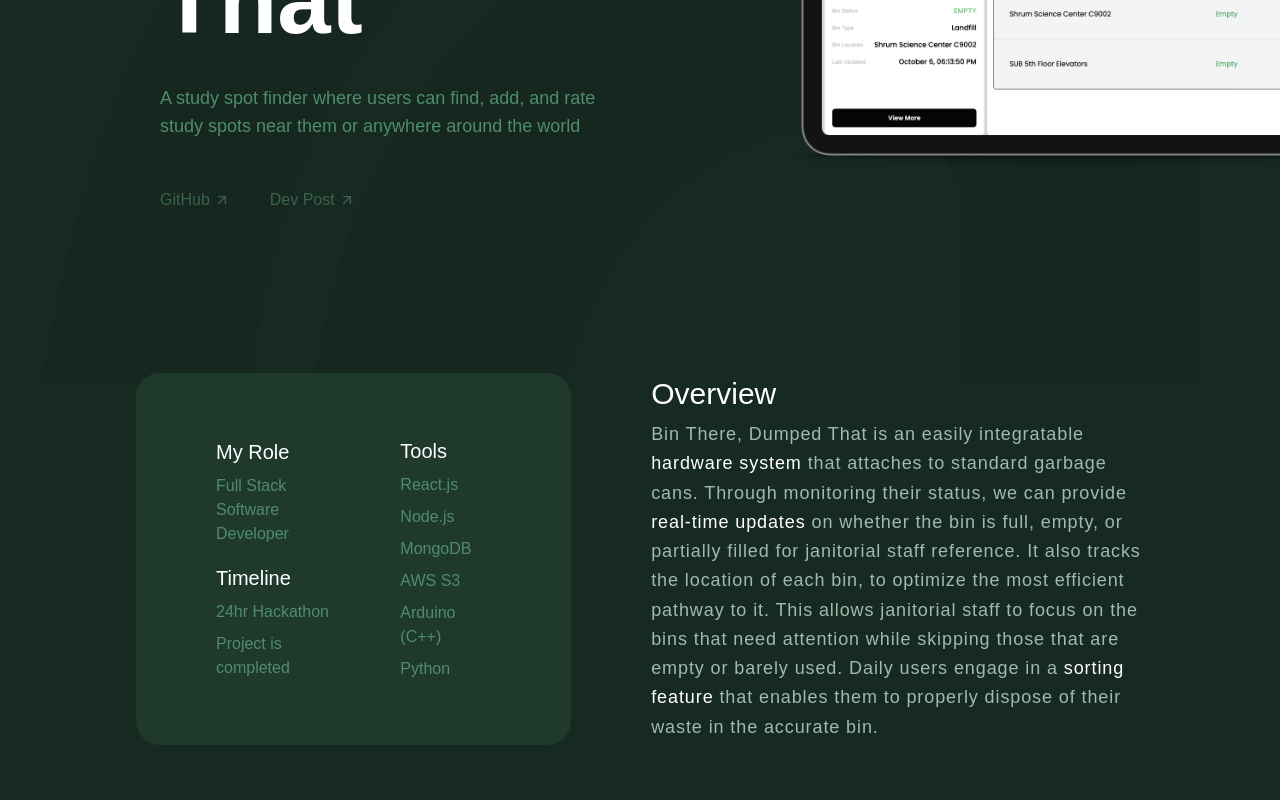
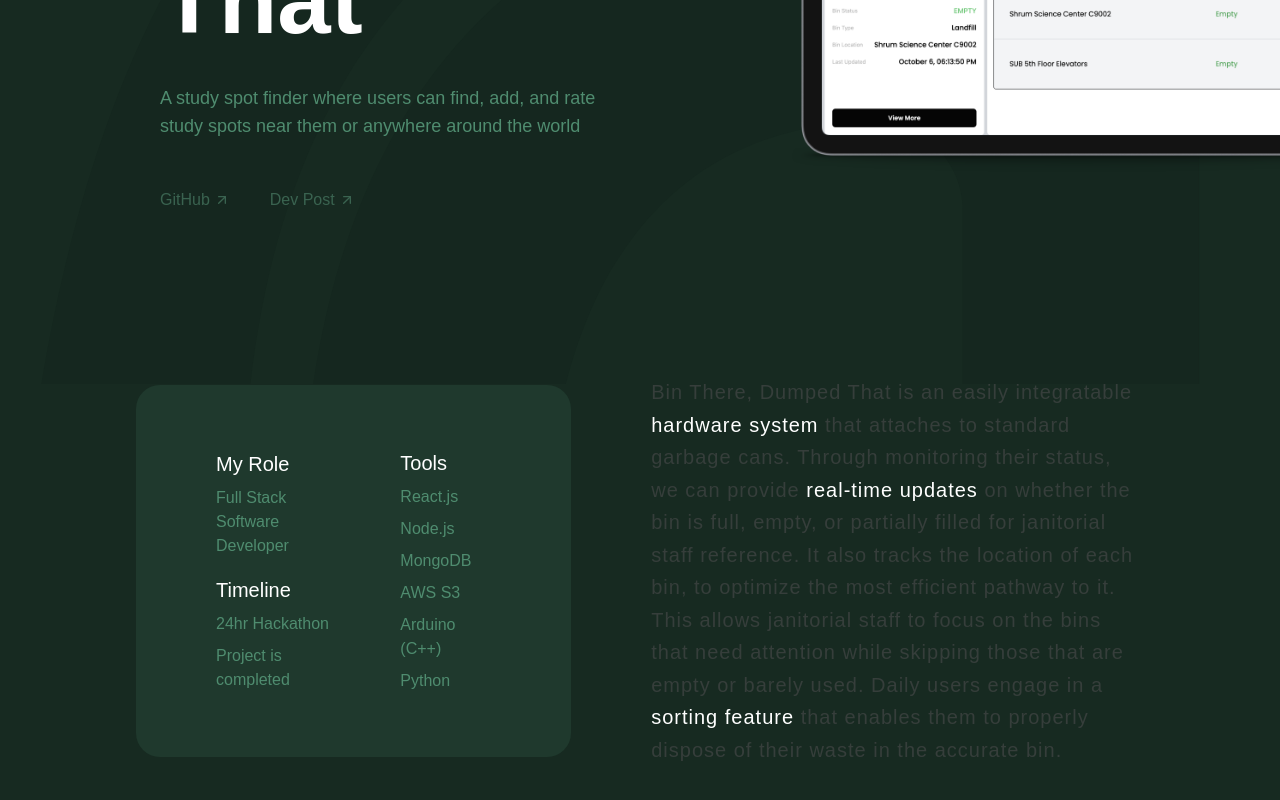
Before and after one commit to harjotsk03/portfolio24, a React (Create React App) app: page /bintheredumpedthat in a window 1280 px wide. Shown: the part 416-1216 px from the top of the page. Built offline with nearby package versions, Linux system fonts and the light colour scheme.

Commit message:
fix changes

```diff
--- a/src/App.css
+++ b/src/App.css
@@ -87,7 +87,7 @@ body {
 }
 
 .text-green-400-custom{
-  color: #a1b9ae;
+  color: #363e3b;
 }
 
 .text-green-200-custom-hover{
--- a/src/Components/Home/Experience.js
+++ b/src/Components/Home/Experience.js
@@ -20,8 +20,8 @@ export const Experience = () => {
     },
   ];
   return (
-    <div className="lg:px-52 px-4 pt-20 lg:pt-28 w-full overflow-x-hidden z-20 relative flex flex-col items-start justify-center">
-      <h1 className="text-white text-[11vw] lg:text-5xl poppins-medium mb-4 lg:mb-10">
+    <div className="lg:px-52 px-4 pt-20 w-full overflow-x-hidden z-20 relative flex flex-col items-start justify-center">
+      <h1 className="text-white text-[11vw] lg:text-5xl poppins-medium mb-10">
         <sup className="text-sm poppins-light align-super">02</sup> Experience
       </h1>
       {experience.map((role, index) => (
--- a/src/Pages/BinThereDumpedThat.js
+++ b/src/Pages/BinThereDumpedThat.js
@@ -1,6 +1,8 @@
 import { FiArrowUpRight } from "react-icons/fi";
 import image from "../Images/BinThereIpad.png";
 import logo from "../Images/logoWebsiteBG.svg";
+import binOne from "../Images/DSC_0138.JPG";
+import binTwo from "../Images/binThere.png";
 
 export const BinThereDumpedThat = () => {
   return (
@@ -37,6 +39,16 @@ export const BinThereDumpedThat = () => {
           />
         </div>
       </div>
+
+      {/* <div className="relative flex group justify-center items-center fadeUp mt-20 z-30 -ml-20 rounded-[4vw] w-full h-[60vh] overflow-hidden">
+        <img
+          className="object-center w-full h-full object-cover transition-transform duration-1000 ease-in-out group-hover:scale-105 group-hover:origin-center"
+          src={binOne}
+          alt="Image"
+        />
+
+        <div className="absolute inset-0 bg-black bg-opacity-40"></div>
+      </div> */}
 
       <div className="relative fadeUp mt-24 lg:-ml-6 lg:pr-14 z-30">
         <div className="flex flex-col lg:flex-row items-center">
@@ -89,10 +101,7 @@ export const BinThereDumpedThat = () => {
           </div> */}
           </div>
           <div className="px-0 w-full lg:px-20 py-16 flex lg:w-3/5 flex-col rounded-3xl">
-            <h1 className="text-white text-3xl mb-2 poppins-medium">
-              Overview
-            </h1>
-            <p className="text-green-400-custom text-lg leading-relaxed tracking-wider poppins-light">
+            <p className="text-green-400-custom text-xl leading-relaxed tracking-wider poppins-light">
               Bin There, Dumped That is an easily integratable{" "}
               <span className="text-white poppins-medium">
                 hardware system{" "}
```
Also changed, not shown: src/Images/binThere.png (added), 1 other file (tests, documents, lock files or other folders).
